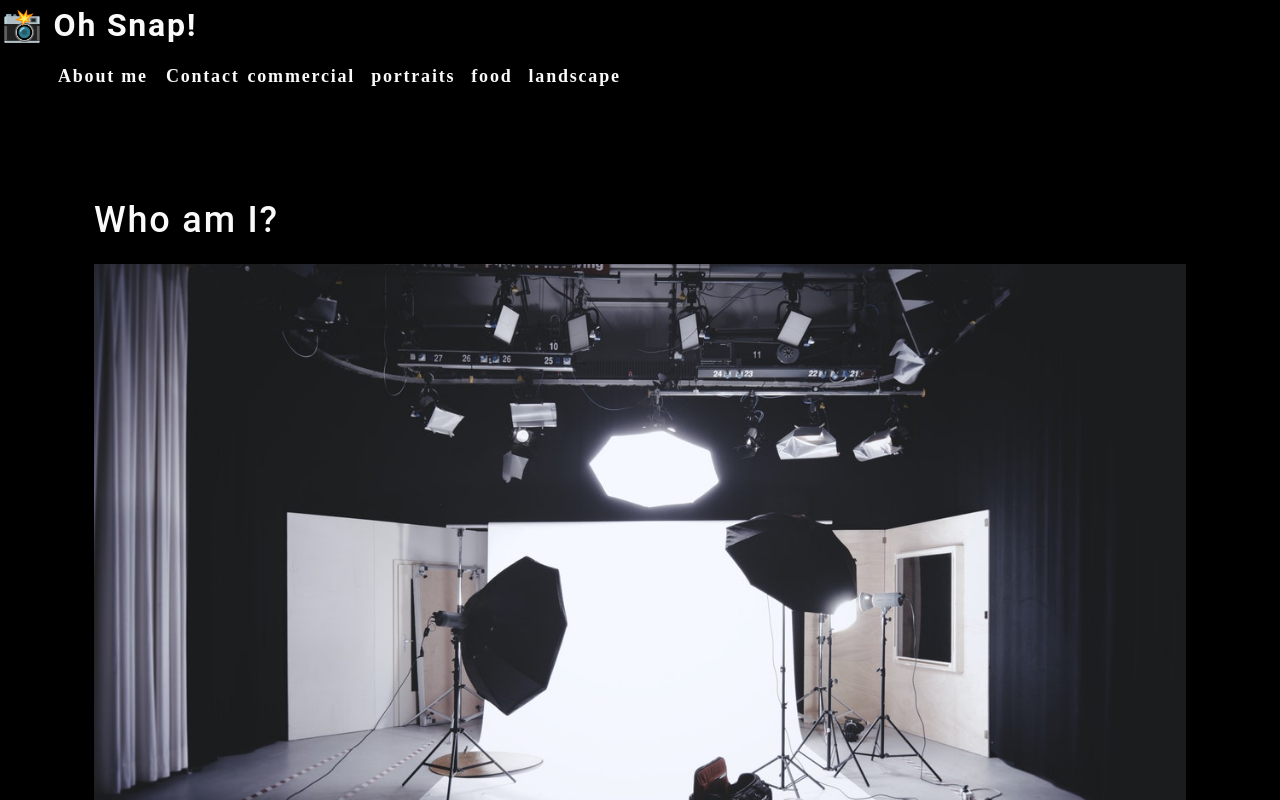
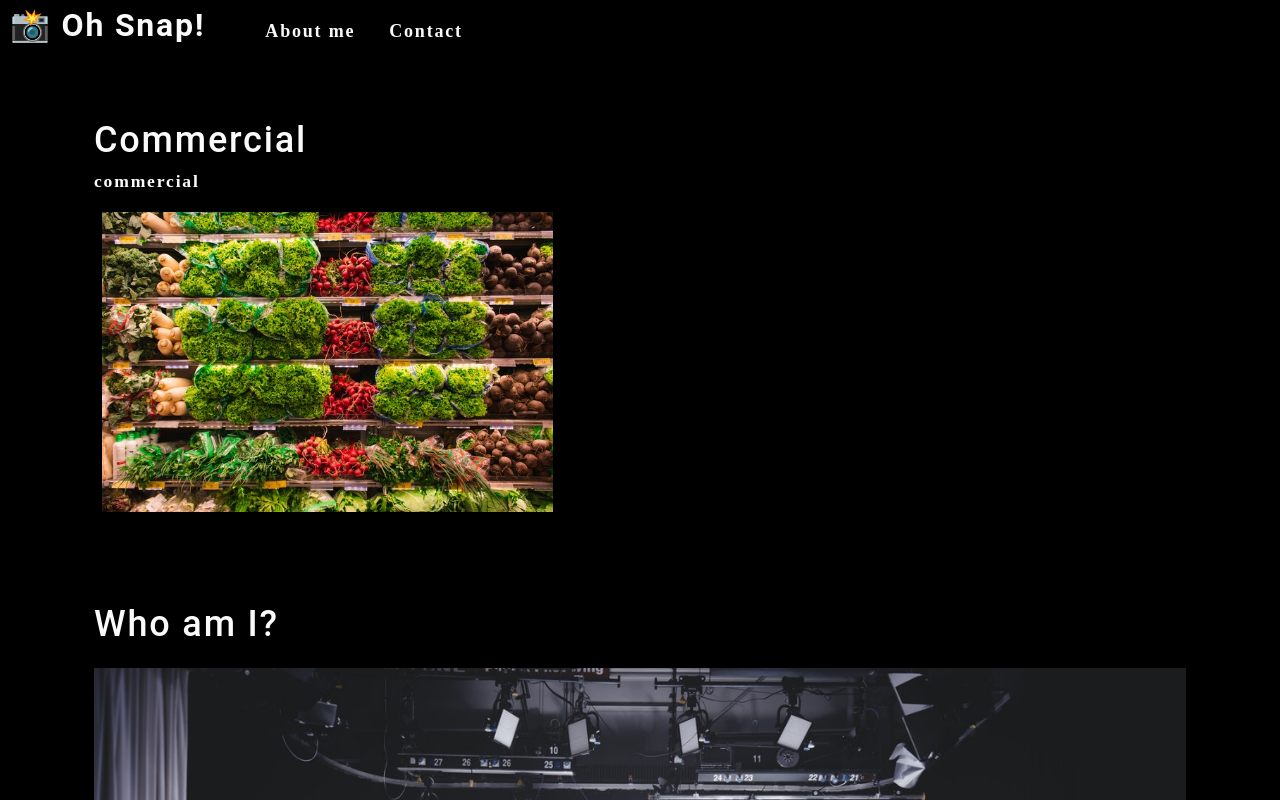
Before and after one commit to DrDano/photo-react, a React (Create React App) app: page / in a window 1280 px wide. Shown: the top 800 px of the page. Built offline with nearby package versions, Linux system fonts and the light colour scheme.

Commit message:
adding gallery component and hooks for nav

```diff
--- a/src/App.js
+++ b/src/App.js
@@ -1,12 +1,28 @@
-import './App.css';
-import About from "./components/About"
-import Nav from "./components/Nav"
+import React, { useState } from 'react';
+import "./App.css";
+import About from "./components/About";
+import Nav from "./components/Nav";
+import Gallery from "./components/Gallery";
 
 function App() {
+
+  const [categories] = useState([
+    {
+      name: 'commercial',
+      description: 'Photos of grocery stores, food trucks, and other commercial projects',
+    },
+    { name: 'portraits', description: 'Portraits of people in my life' },
+    { name: 'food', description: 'Delicious delicacies' },
+    { name: 'landscape', description: 'Fields, farmhouses, waterfalls, and the beauty of nature' },
+  ]);
+
+  const [currentCategory, setCurrentCategory] = useState(categories[0]);
+
   return (
     <div>
-      <Nav></Nav>
+      <Nav currentCategory={currentCategory} setCurrentCategory={setCurrentCategory}></Nav>
       <main>
+        <Gallery></Gallery>
         <About></About>
       </main>
     </div>
--- /dev/null
+++ b/src/components/Gallery/index.js
@@ -0,0 +1,24 @@
+import React from "react";
+import { capitalizeFirstLetter } from "../../utils/helpers";
+import photo from "../../assets/small/commercial/0.jpg"
+
+export default function Gallery(props) {
+  const currentCategory = {
+    name: "commercial",
+    description:
+      "Photos of grocery stores, food trucks, and other commercial projects",
+  };
+  return (
+    <section>
+    <h1>{capitalizeFirstLetter(currentCategory.name)}</h1>
+    <p>{currentCategory.name}</p>
+    <div className="flex-row">
+        <img
+          src={photo}
+          alt="Commercial Example"
+          className="img-thumbnail mx-1"
+        />
+    </div>
+  </section>
+  );
+}
--- a/src/components/Nav/index.js
+++ b/src/components/Nav/index.js
@@ -1,47 +1,48 @@
-import React from "react";
+import React, { useEffect } from "react";
+import { capitalizeFirstLetter } from "../../utils/helpers"
 
-export default function Nav() {
-  const categories = [
-    {
-      name: "commercial",
-      description:
-        "Photos of grocery stores, food trucks, and other commercial projects",
-    },
-    { name: "portraits", description: "Portraits of people in my life" },
-    { name: "food", description: "Delicious delicacies" },
-    {
-      name: "landscape",
-      description: "Fields, farmhouses, waterfalls, and the beauty of nature",
-    },
-  ];
+export default function Nav(props) {
 
-  function categorySelected(name) {
-    console.log(`${name} clicked`);
-  }
+  const {
+    categories = [],
+    setCurrentCategory,
+    currentCategory,
+  } = props;
+
+  useEffect(() => {
+    document.title = capitalizeFirstLetter(currentCategory.name);
+  }, [currentCategory]);
 
   return (
-    <header>
+    <header className="flex-row px-1">
       <h2>
         <a data-testid="link" href="/">
-          <span role="img" aria-label="camera">
-            {" "}
-            📸
-          </span>{" "}
-          Oh Snap!
+          <span role="img" aria-label="camera"> 📸</span> Oh Snap!
         </a>
       </h2>
       <nav>
         <ul className="flex-row">
           <li className="mx-2">
-            <a data-testid="about" href="#about">About me</a>
+            <a data-testid="about" href="#about">
+              About me
+            </a>
           </li>
-          <li>
+          <li className="mx-2">
             <span>Contact</span>
           </li>
           {categories.map((category) => (
-            <li className="mx-1" key={category.name}>
-              <span onClick={() => categorySelected(category.name)}>
-                {category.name}
+            <li
+              className={`mx-1 ${
+                currentCategory.name === category.name && 'navActive'
+                }`}
+              key={category.name}
+            >
+              <span
+                onClick={() => {
+                  setCurrentCategory(category)
+                }}
+              >
+                {capitalizeFirstLetter(category.name)}
               </span>
             </li>
           ))}
```
